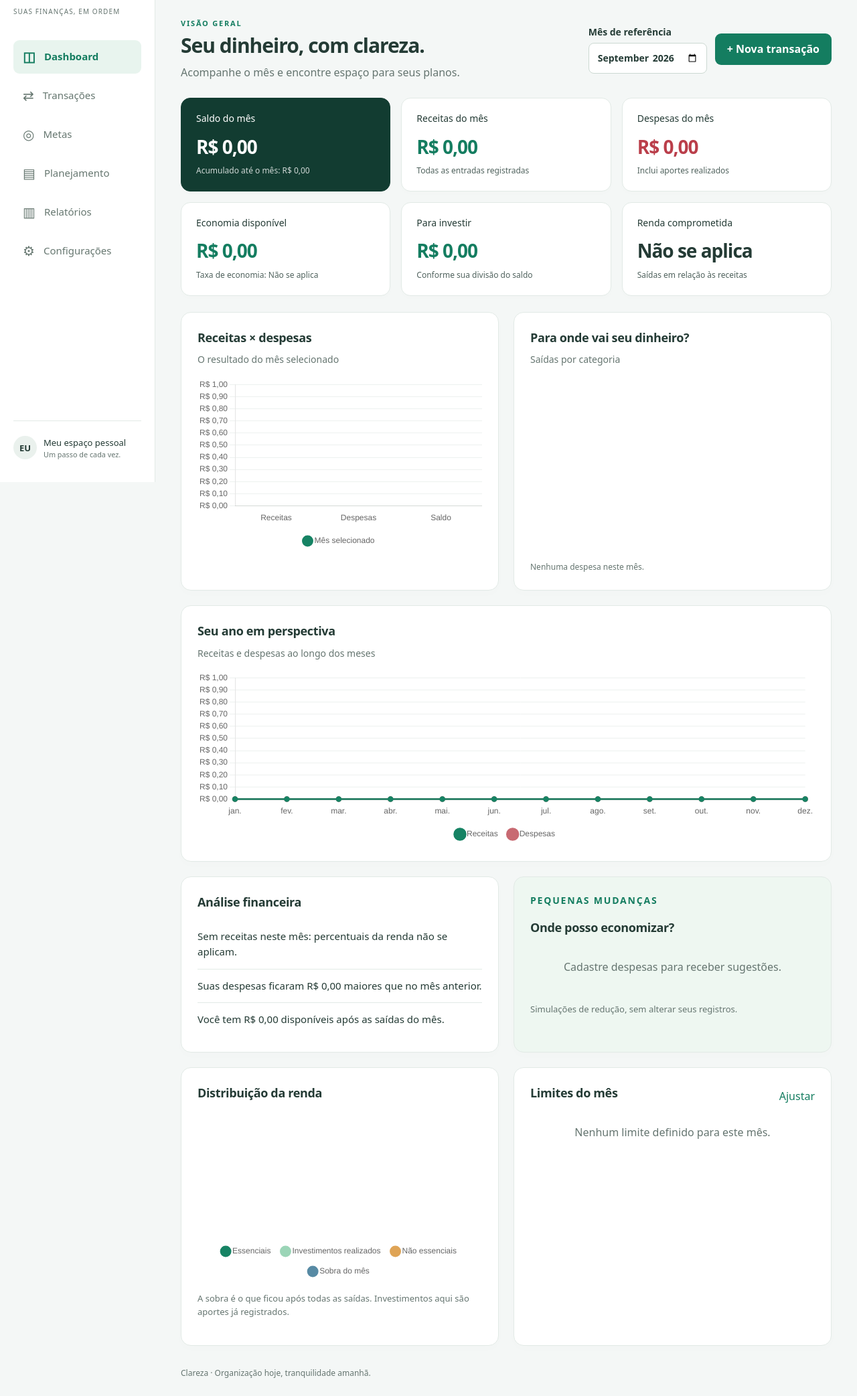
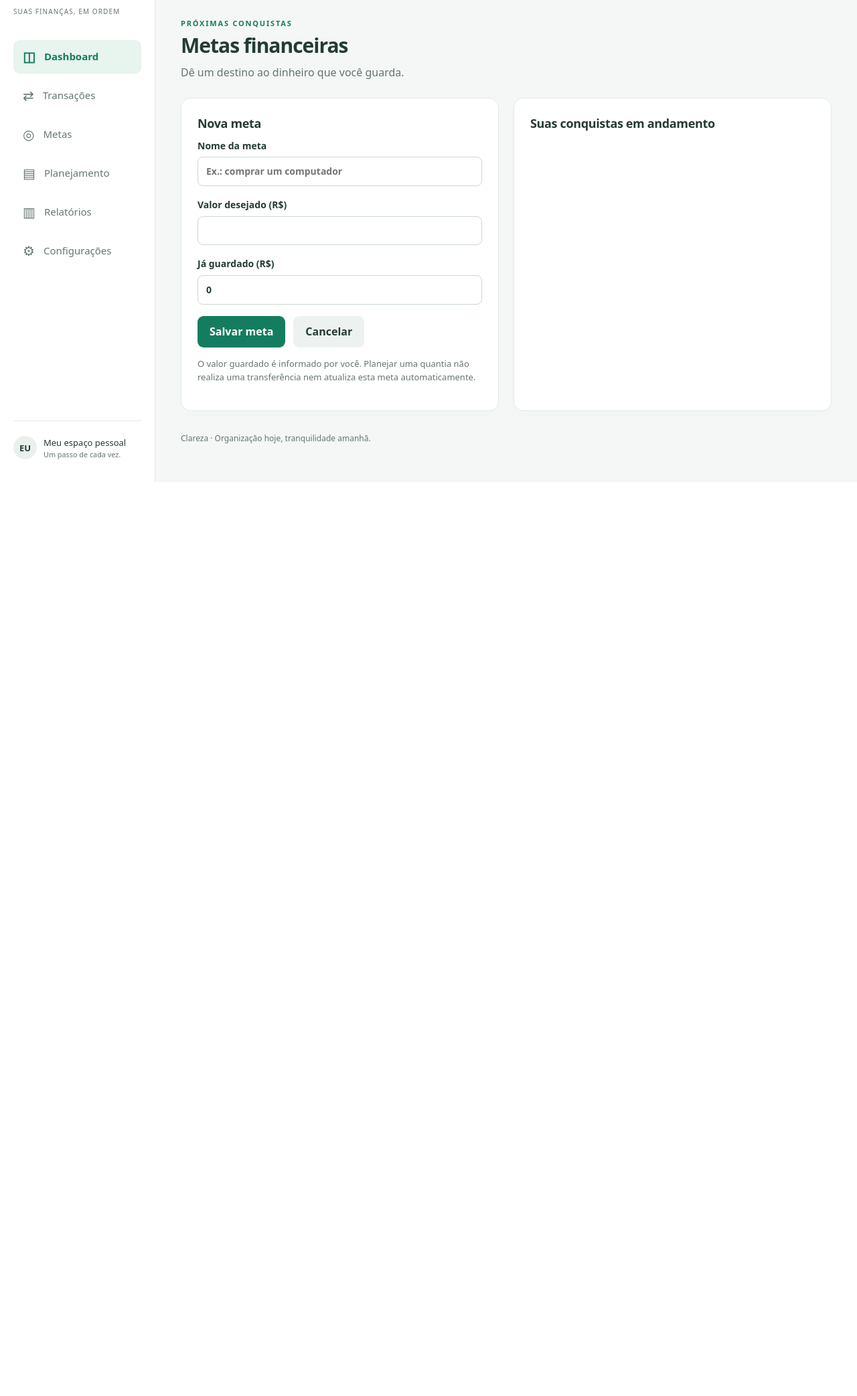
Before and after one commit to olivgiovannyy/controle-financeiro, a Flask app: page / in a window 1280 px wide. Shown: the part 80-2165 px from the top of the page at 67% size. After the commit the page ends 800 px from the top, so only its background shows below. Run offline with Flask 3, Linux system fonts and the light colour scheme; a map, chart or similar area stays blank.

Commit message:
Update dashboard.html

```diff
--- a/templates/dashboard.html
+++ b/templates/dashboard.html
@@ -1,15 +1,161 @@
 {% extends 'index.html' %}
-{% block scripts %}<script defer src="{{ url_for('static', filename='js/dashboard.js') }}"></script>{% endblock %}
+
+
+{% block scripts %}
+
+<script
+    defer
+    src="{{ url_for('static', filename='js/planejamento.js') }}">
+</script>
+
+{% endblock %}
+
+
 {% block conteudo %}
-<div class="titulo"><div><p class="eyebrow">VISÃO GERAL</p><h1>Seu dinheiro, com clareza.</h1><p>Acompanhe o mês e encontre espaço para seus planos.</p></div><div class="acoes"><label>Mês de referência<input id="mes" type="month" required></label><a class="botao" href="/transacoes">+ Nova transação</a></div></div>
-<div id="cards" class="cards" aria-live="polite"></div>
+
+
+<!-- =========================
+     TÍTULO DA PÁGINA
+========================== -->
+
+<div class="titulo">
+
+    <div>
+
+        <p class="eyebrow">
+            PRÓXIMAS CONQUISTAS
+        </p>
+
+        <h1>
+            Metas financeiras
+        </h1>
+
+        <p>
+            Dê um destino ao dinheiro que você guarda.
+        </p>
+
+    </div>
+
+</div>
+
+
+<!-- =========================
+     GRADE PRINCIPAL
+========================== -->
+
 <div class="grade">
-  <section class="painel"><h2>Receitas × despesas</h2><p>O resultado do mês selecionado</p><div class="grafico"><canvas id="balanco" aria-label="Receitas, despesas e saldo do mês" role="img"></canvas></div></section>
-  <section class="painel"><h2>Para onde vai seu dinheiro?</h2><p>Saídas por categoria</p><div class="grafico"><canvas id="categorias" aria-label="Gastos por categoria" role="img"></canvas></div><div id="categorias-texto" class="resumo-grafico"></div></section>
-  <section class="painel largo"><h2>Seu ano em perspectiva</h2><p>Receitas e despesas ao longo dos meses</p><div class="grafico"><canvas id="evolucao" aria-label="Evolução mensal das receitas e despesas" role="img"></canvas></div></section>
-  <section class="painel"><h2>Análise financeira</h2><ul id="analises" class="insights"></ul></section>
-  <section class="painel verde-suave"><p class="eyebrow">PEQUENAS MUDANÇAS</p><h2>Onde posso economizar?</h2><div id="sugestoes"></div><p class="nota">Simulações de redução, sem alterar seus registros.</p></section>
-  <section class="painel"><h2>Distribuição da renda</h2><div class="grafico"><canvas id="distribuicao" aria-label="Distribuição entre despesas, aportes e sobra" role="img"></canvas></div><p id="distribuicao-nota" class="nota"></p></section>
-  <section class="painel"><div class="entre"><h2>Limites do mês</h2><a href="/planejamento">Ajustar</a></div><div id="orcamentos"></div></section>
+
+
+    <!-- =========================
+         CRIAR / EDITAR META
+    ========================== -->
+
+    <section class="painel">
+
+        <h2 id="meta-titulo">
+            Nova meta
+        </h2>
+
+
+        <form id="form-meta">
+
+            <!-- ID da meta -->
+
+            <input
+                name="id"
+                type="hidden">
+
+
+            <!-- Nome da meta -->
+
+            <label>
+                Nome da meta
+
+                <input
+                    name="nome"
+                    required
+                    maxlength="120"
+                    placeholder="Ex.: comprar um computador">
+            </label>
+
+
+            <!-- Valor desejado -->
+
+            <label>
+                Valor desejado (R$)
+
+                <input
+                    name="valor"
+                    type="number"
+                    step="0.01"
+                    min="0.01"
+                    max="999999999"
+                    required>
+            </label>
+
+
+            <!-- Valor guardado -->
+
+            <label>
+                Já guardado (R$)
+
+                <input
+                    name="guardado"
+                    type="number"
+                    step="0.01"
+                    min="0"
+                    max="999999999"
+                    value="0"
+                    required>
+            </label>
+
+
+            <!-- Ações -->
+
+            <div class="acoes">
+
+                <button type="submit">
+                    Salvar meta
+                </button>
+
+                <button
+                    type="reset"
+                    class="secundario">
+
+                    Cancelar
+                </button>
+
+            </div>
+
+        </form>
+
+
+        <p class="nota">
+            O valor guardado é informado por você.
+            Planejar uma quantia não realiza uma transferência
+            nem atualiza esta meta automaticamente.
+        </p>
+
+    </section>
+
+
+    <!-- =========================
+         METAS EM ANDAMENTO
+    ========================== -->
+
+    <section class="painel">
+
+        <h2>
+            Suas conquistas em andamento
+        </h2>
+
+        <div id="metas">
+        </div>
+
+    </section>
+
+
 </div>
+
+
 {% endblock %}
```
